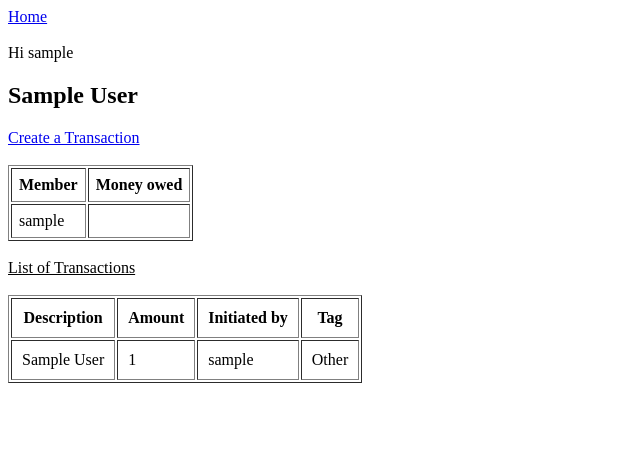
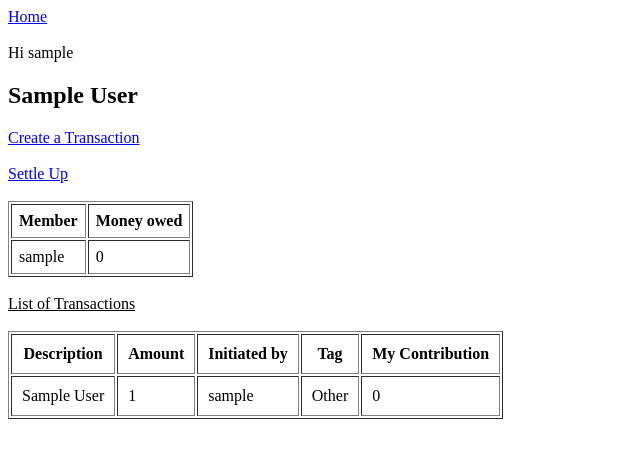
Before and after one commit to samadkoita/BOIS-Splitwise, a Django app: page /users/group/1/1/ in a window 1280 px wide. Shown: the top 458 px of the page, without its empty margins (0-640 px from the left). Run offline with Django 3.2, Linux system fonts and the light colour scheme; a user stored in the database is signed in; tables that the repository leaves empty hold one stand-in row (values such as "Sample post").

Commit message:
Add files via upload

```diff
--- a/templates/group_home.html
+++ b/templates/group_home.html
@@ -6,16 +6,16 @@
 <h2> {{group.grp_name}} </h2>
 
 <a href="/users/create_transaction/{{group.id}}/{{user.id}}">Create a Transaction</a><br><br>
-
+<a href="/users/group/{{group.id}}/{{user.id}}/settle">Settle Up</a><br><br>
 <table border="1" cellpadding="7">
   <tr>
     <th>Member</th>
     <th>Money owed</th>
   </tr>
-{% for member in members %}
+{% for member,val in members.items %}
 <tr>
   <td>{{ member.username }}</td>
-  <td>{{ member.money }}</td>
+  <td>{{ val }}</td>
 </tr>
 {% endfor %}
 </table>
@@ -27,13 +27,15 @@
         <th>Amount</th>
         <th>Initiated by</th>
         <th>Tag</th>
+        <th>My Contribution </th>
     </tr>
-{% for transaction in transactions %}
+{% for transaction,balance in transactions.items %}
 <tr>
 <td> {{ transaction.trans_name }} </td>
 <td> {{ transaction.amt_paid }} </td>
 <td> {{ transaction.active_id.username }} </td>
 <td> {{ transaction.trans_tag }}</td>
+<td> {{ balance }}</td>
 </tr>
 {% endfor %}
 </table>
```
